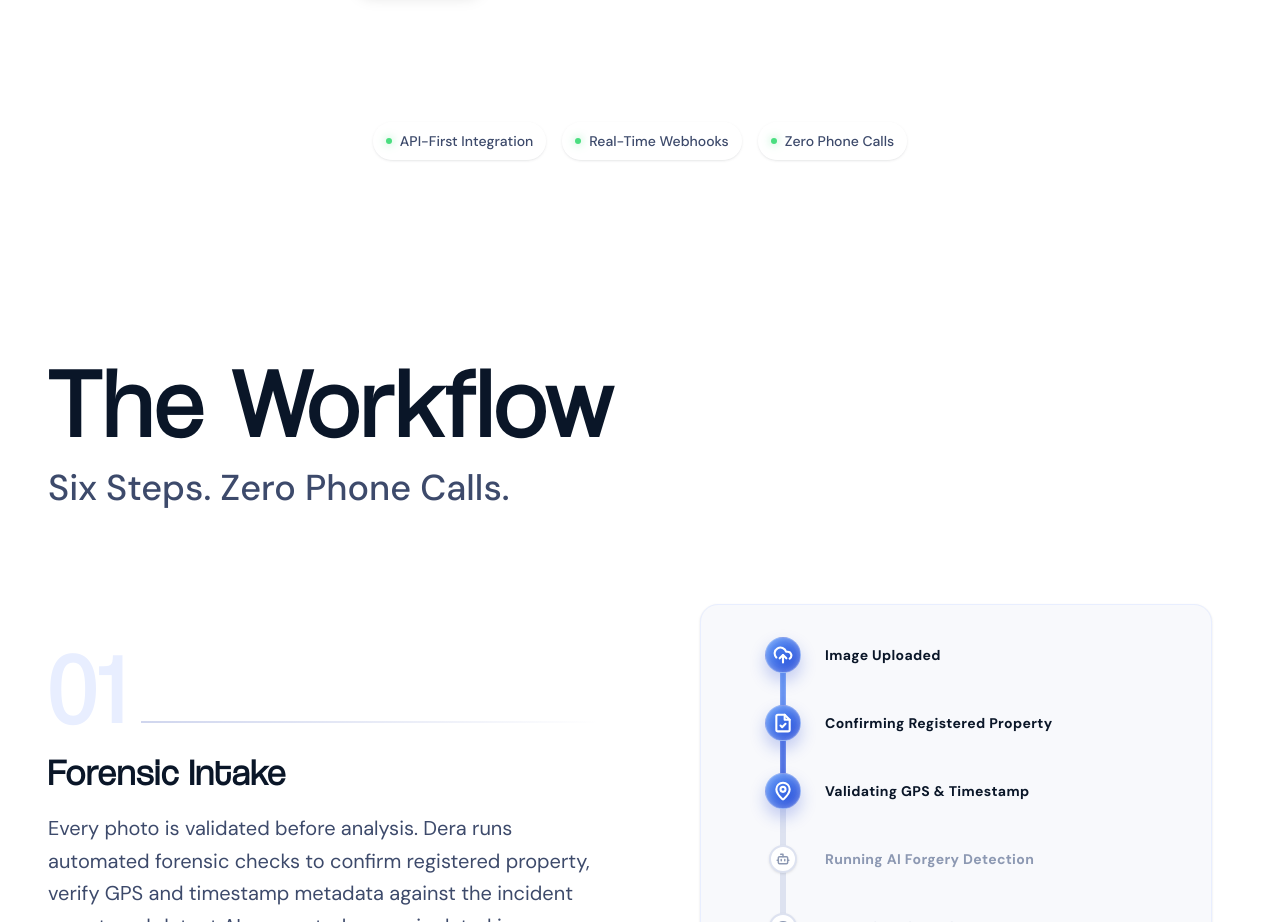
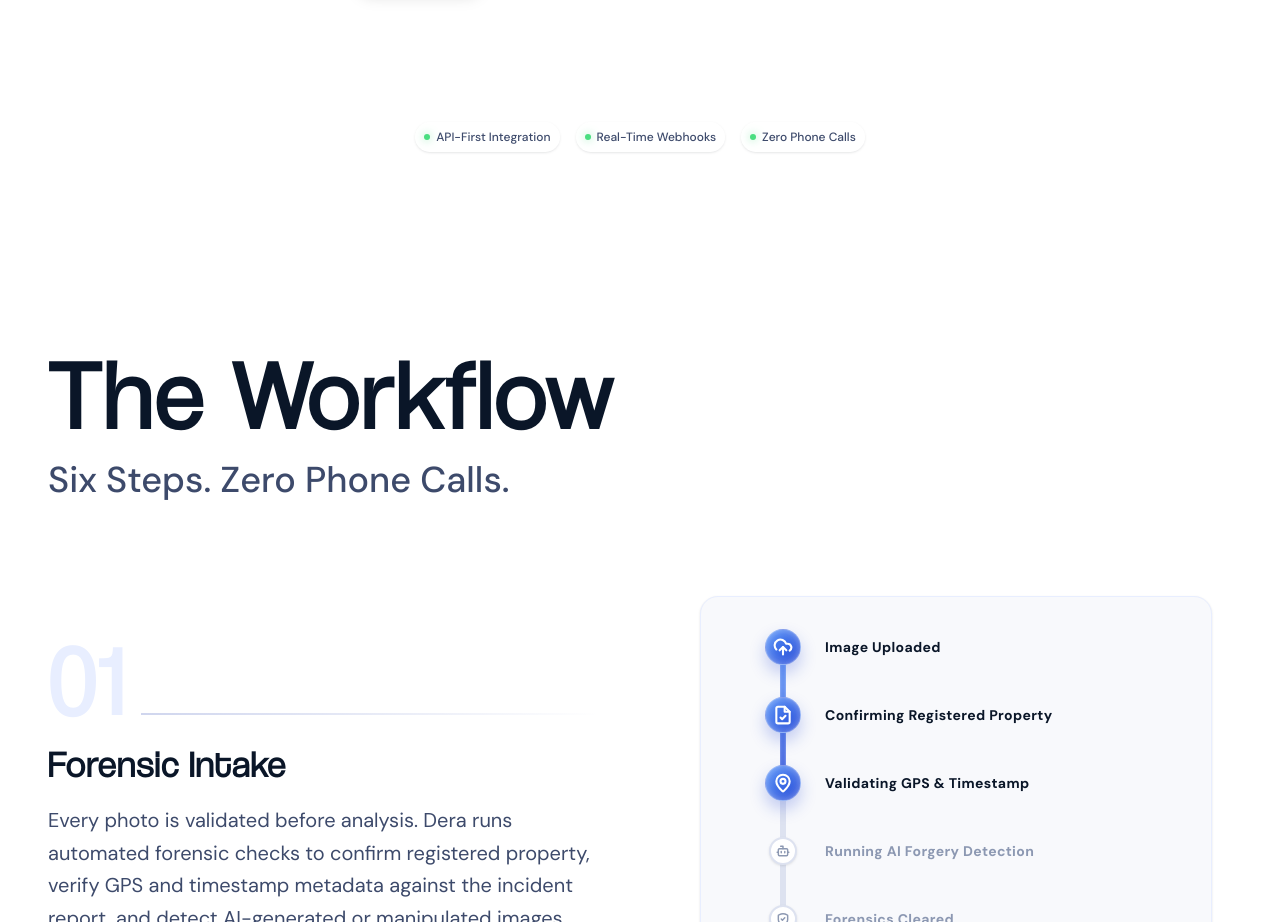
Before and after one commit to DavidErameh/dera, a Next.js app: page / in a window 1280 px wide. Shown: the part 3411-4333 px from the top of the page. Built offline with nearby package versions, Linux system fonts and the light colour scheme.

Commit message:
Make chips smaller in Network section

```diff
--- a/src/components/sections/NetworkSection.tsx
+++ b/src/components/sections/NetworkSection.tsx
@@ -363,17 +363,17 @@ export const NetworkSection = () => {
           transition={{ delay: 0.8, duration: 0.5 }}
           className="flex flex-wrap justify-center gap-2 md:gap-4 mt-12"
         >
-          <div className="flex items-center gap-2 px-3 py-2 rounded-full bg-white/20 backdrop-blur-md border border-white/30 shadow-sm">
+          <div className="flex items-center gap-1.5 px-2 py-1.5 rounded-full bg-white/20 backdrop-blur-md border border-white/30 shadow-sm">
             <span className="w-1.5 h-1.5 rounded-full bg-[#4ade80] shadow-[0_0_8px_rgba(74,222,128,0.6)]" />
-            <span className="text-xs md:text-sm text-[#3D4A6B] font-medium">API-First Integration</span>
+            <span className="text-[10px] md:text-xs text-[#3D4A6B] font-medium">API-First Integration</span>
           </div>
-          <div className="flex items-center gap-2 px-3 py-2 rounded-full bg-white/20 backdrop-blur-md border border-white/30 shadow-sm">
+          <div className="flex items-center gap-1.5 px-2 py-1.5 rounded-full bg-white/20 backdrop-blur-md border border-white/30 shadow-sm">
             <span className="w-1.5 h-1.5 rounded-full bg-[#4ade80] shadow-[0_0_8px_rgba(74,222,128,0.6)]" />
-            <span className="text-xs md:text-sm text-[#3D4A6B] font-medium">Real-Time Webhooks</span>
+            <span className="text-[10px] md:text-xs text-[#3D4A6B] font-medium">Real-Time Webhooks</span>
           </div>
-          <div className="flex items-center gap-2 px-3 py-2 rounded-full bg-white/20 backdrop-blur-md border border-white/30 shadow-sm">
+          <div className="flex items-center gap-1.5 px-2 py-1.5 rounded-full bg-white/20 backdrop-blur-md border border-white/30 shadow-sm">
             <span className="w-1.5 h-1.5 rounded-full bg-[#4ade80] shadow-[0_0_8px_rgba(74,222,128,0.6)]" />
-            <span className="text-xs md:text-sm text-[#3D4A6B] font-medium">Zero Phone Calls</span>
+            <span className="text-[10px] md:text-xs text-[#3D4A6B] font-medium">Zero Phone Calls</span>
           </div>
         </motion.div>
       </div>
```
